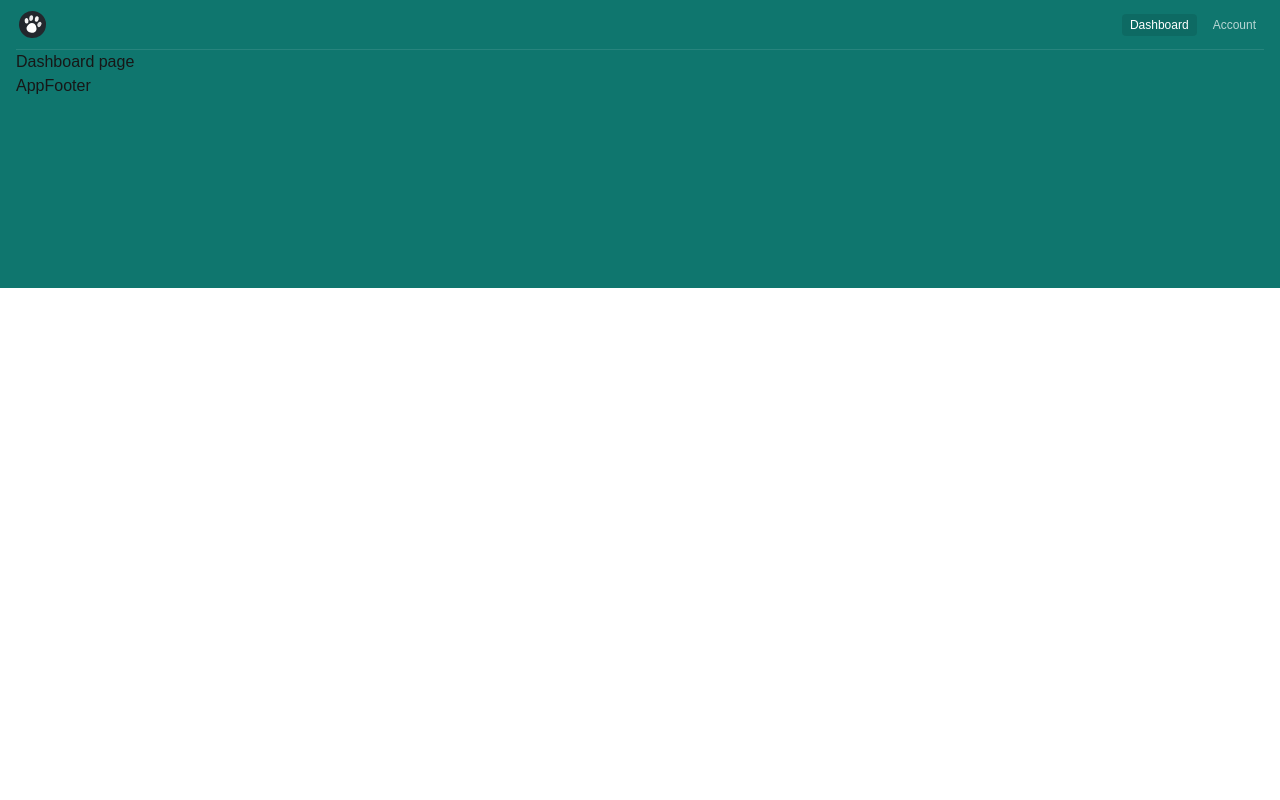
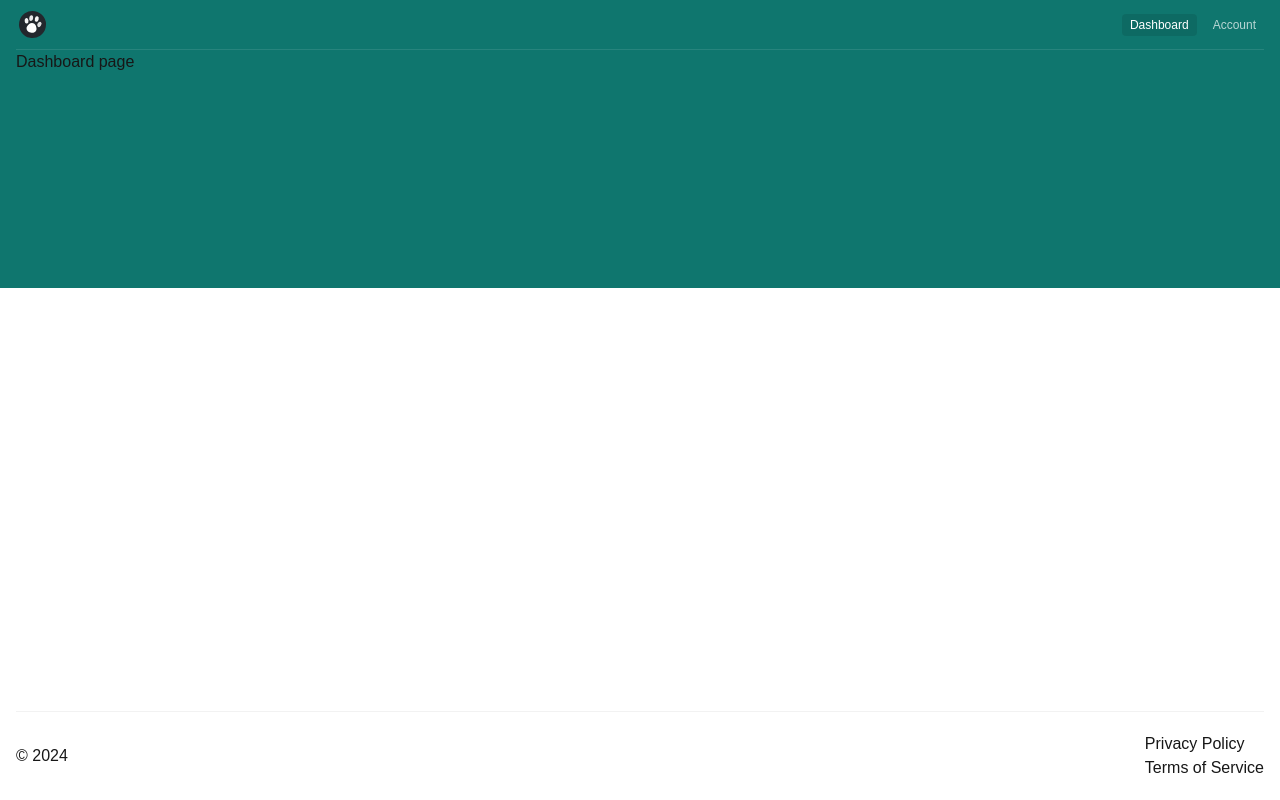
Before and after one commit to itays/petsoft, a Next.js app: page /app/dashboard in a window 1280 px wide. Built offline with nearby package versions, Linux system fonts and the light colour scheme.

Commit message:
app footer

```diff
--- a/app/(app)/app/layout.tsx
+++ b/app/(app)/app/layout.tsx
@@ -7,7 +7,7 @@ export default function Layout({ children }: PropsWithChildren) {
   return (
     <>
       <BackgroundPattern />
-      <div className="max-w-7xl mx-auto px-4">
+      <div className="flex flex-col max-w-7xl mx-auto px-4 min-h-screen">
         <AppHeader />
         {children}
         <AppFooter />
--- a/app/components/AppFooter.tsx
+++ b/app/components/AppFooter.tsx
@@ -1,3 +1,11 @@
 export default function AppFooter() {
-  return <div>AppFooter</div>;
+  return (
+    <footer className="mt-auto flex justify-between items-center border-t border-black/5 py-5">
+      <p>© 2024</p>
+      <div>
+        <p>Privacy Policy</p>
+        <p>Terms of Service</p>
+      </div>
+    </footer>
+  );
 }
```
